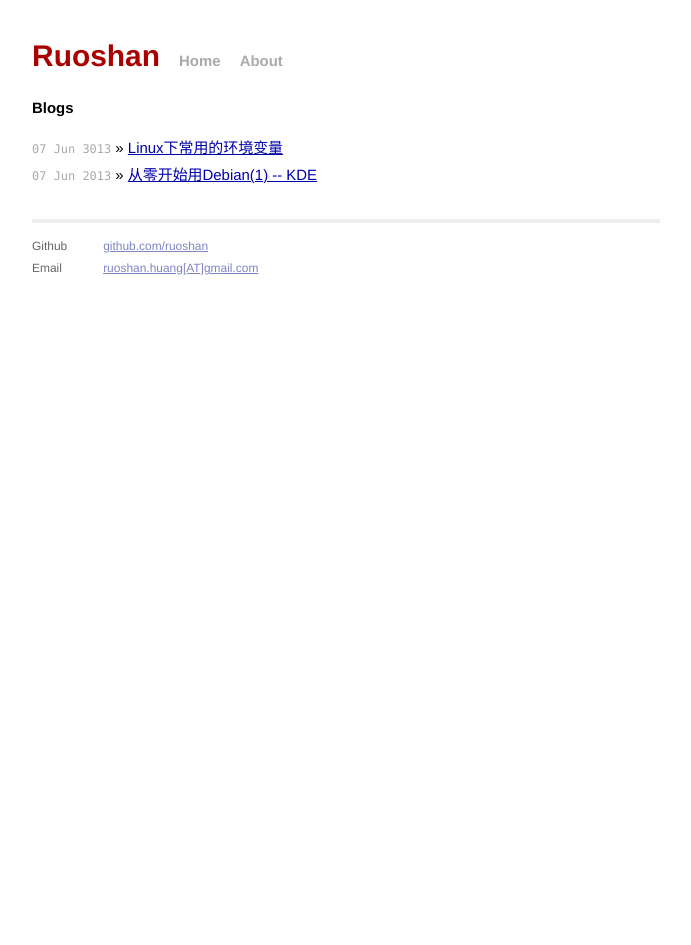
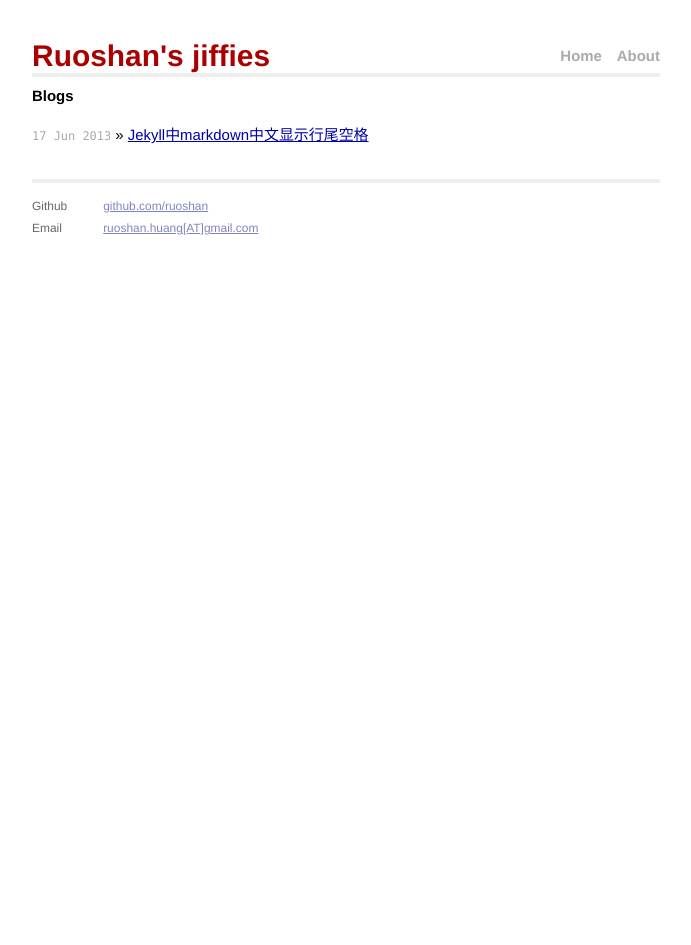
Before and after one commit to ruoshan/ruoshan.github.io, a Jekyll site: the page built from index.html, in a window 1280 px wide. Shown: the whole page, without its empty margins (294-985 px from the left). Built offline with Jekyll 4.4.1, drawn with Linux system fonts in a browser that asks for light colours; some of the changed lines change nothing that is shown.

```diff
--- a/_config.yml
+++ b/_config.yml
@@ -1,2 +1,2 @@
-name: Ruoshan
+name: Ruoshan's jiffies
 pygments: true
--- a/_layouts/default.html
+++ b/_layouts/default.html
@@ -19,8 +19,8 @@
           <div class="site">
             <div class="header">
               <h1 class="title"><a href="/">{{ site.name }}</a></h1>
+              <a class="extra" href="/about">About</a>
               <a class="extra" href="/">Home</a>
-              <a class="extra" href="/about">About</a>
             </div>
 
                 {{ content }}
@@ -34,7 +34,7 @@
               </div>
               <div class="contact">
                 <p>
-                  <a href="http://github.com/yourusername/">github.com/ruoshan</a><br />
+                  <a href="http://github.com/ruoshan/">github.com/ruoshan</a><br />
                   <a href="matlto:ruoshan.huang[AT]gmail.com">ruoshan.huang[AT]gmail.com</a>
                 </p>
               </div>
--- a/_posts/2013-06-07-kde.md
+++ /dev/null
@@ -1,53 +0,0 @@
----
-layout: post
-title: 从零开始用Debian(1) -- KDE
-author: Ruoshan Huang
-date: 2013-06-07 13:12
----
-
-看到Debian wheezy发布的时候，觉得Archlinux太频繁更新，
-不适合工作用，记得有次是更新glibc，没去看maillist，然后就
-无法启动了，还是用U盘chroot重新更新的。
-
-但是，换了Wheezy就发现，自己无法习惯那么多老旧的包，所以又
-切到了Debian SID上。SID更新也挺频繁的，但是还是比Arch慢一个月到两个月
-的QA时间。比如目前的smplayer已经一个月了，experimental分支还没出现更新。
-experimental更新firefox倒是很勤快。
-
-我个人把SID和Arch这样分开：SID是能用的时候就不需要更新了，每半个月更新就行;
-Arch是每半个月更新可能就悲剧了:)，所以要经常`pac -Su`。就包管理器来讲，我觉得
-简单的pacman更方便，aptitude的搜索特别繁杂，除非知道那个包叫什么，不然直接google都比
-apt快。
-
-第一次用KDE是在2009(08？)年，那时的OpenSuSE真的很漂亮很不稳定。
-有几个很深刻的KDE印象：
-
-* Dolphin管理器能够预览视频和音乐
-* Kwin对单独窗口规则的管理太方便了，不像openbox要自己看`xprop`然后写过滤器。
-  这种工作就该给GUI做。
-* 启动特别慢
-
-用了Arch后换别的系统，有可能第一个感觉是，发现别的系统整个系统的init和DE的启动过程
-别的非常复杂。我的Arch是用slim，然后自己写.xinitrc手动开自己的DE或者WM
-即可，这样有很多现在login时就export的环境变量就能很简单的控制，还有一些X相关的
-选项也是比如xmodmap或者Xresource等都是自己取source的。
-
-首先，Debian对环境设置过程，我花了一个下午才弄清楚。对于KDE来说主要是下面几个文件:
-
-* /etc/kde4/kdm/\* 比如看Xsession就知道使用的shell所对应的那个.profile文件会被source.
-* /etc/X11/Xsession 这个文件是能发现.Xresource是什么时候被source的。
-
-这里我有几个修改，第一个是修改/etc/kde4/kdm/kdmrc里面的ClientLogFile=/tmp/xsession-errors.
-然后取修改/etc/X11/Xsession的ERRFILE=/tmp/xsession-errors. 这样就可以把
-每次xsession的日志放到/tmp了，不然自己home下的.xsession-errors会越来越大……
-（日志是append到那个文件的）。
-当然你可以修改/etc/X11/Xsession让他不产生log。
-
-总之，KDE启动的时候（或者说X），会默认读取你$HOME下的这几个文件：.Xresource,
-.xsessionrc, .profile(or .zprofile for ZSH)。
-
-加快KDE启动你可以：关掉login的声音，关掉Nepomuk的桌面搜索等。
-
-几个心得: 不要使用fglrx-13.4; 有时候用pulseaudio会导致kde启动后托盘等没出现，
-这个DE不响应; 把capslock改成ctrl还是用`setxkbmap -option ctrl:nocaps`比较好，用KDE
-的settings有时也失效，可以把它写道.xsessionrc中。
--- /dev/null
+++ b/_posts/2013-06-17-markdown-cn.md
@@ -0,0 +1,9 @@
+---
+layout: post
+title: Jekyll中markdown中文显示行尾空格
+author: Ruoshan Huang
+---
+
+markdown获得的`<p>`的内容是把换行直接换为空格了，英文没问题，但是中文就有很多不必要的空格。
+
+查下怎么解决先，肯能得改下代码了。
--- a/_posts/3013-06-07-env.md
+++ /dev/null
@@ -1,24 +0,0 @@
----
-layout: post
-title: Linux下常用的环境变量
-author: Ruoshan Huang
-data: 2013-06-07 13:51
----
-
-##xterm相关的环境变量
-
-* $TERM="xterm-256color" 这个环境变量的设置非常奇怪，如果写在.profile中
-  是不会有效的，只能写到.bashrc或者.zshrc中，在每次启动后都export。
-  所以我的做法是写道.Xresource中：
-   `xterm*termName:xterm-256color`
-  这样就不用一直source了。
-
-##java相关的环境变量
-
-* $\_JAVA\_OPTIONS="-Dawt.useSystemAAFontSettings=on" 这个变量就是设置字体的。
-  还可以配置java GUI的theme等。
-
-##其他
-
-* $EDITOR="vim" 这个变量被很多程序识别如octave，cscope等等。要把默认编辑器改用
-  vim的就要设置，默认使用nano（大多数）。
--- a/css/main.css
+++ b/css/main.css
@@ -68,6 +68,11 @@
   line-height: 1.5em;
 }
 
+.site .header {
+    border-bottom: 4px solid #EEE;
+    margin-bottom: 0.5em;
+}
+
 .site .header a {
   font-weight: bold;
   text-decoration: none;
@@ -76,7 +81,7 @@
 .site .header h1.title {
   font-size: 2em;
   display: inline-block;
-  margin-bottom: 1em;
+  margin-bottom: 0.2em;
 }
 
 .site .header h1.title a {
@@ -90,6 +95,7 @@
 .site .header a.extra {
   color: #aaa;
   margin-left: 1em;
+  float: right;
 }
 
 .site .header a.extra:hover {
```
